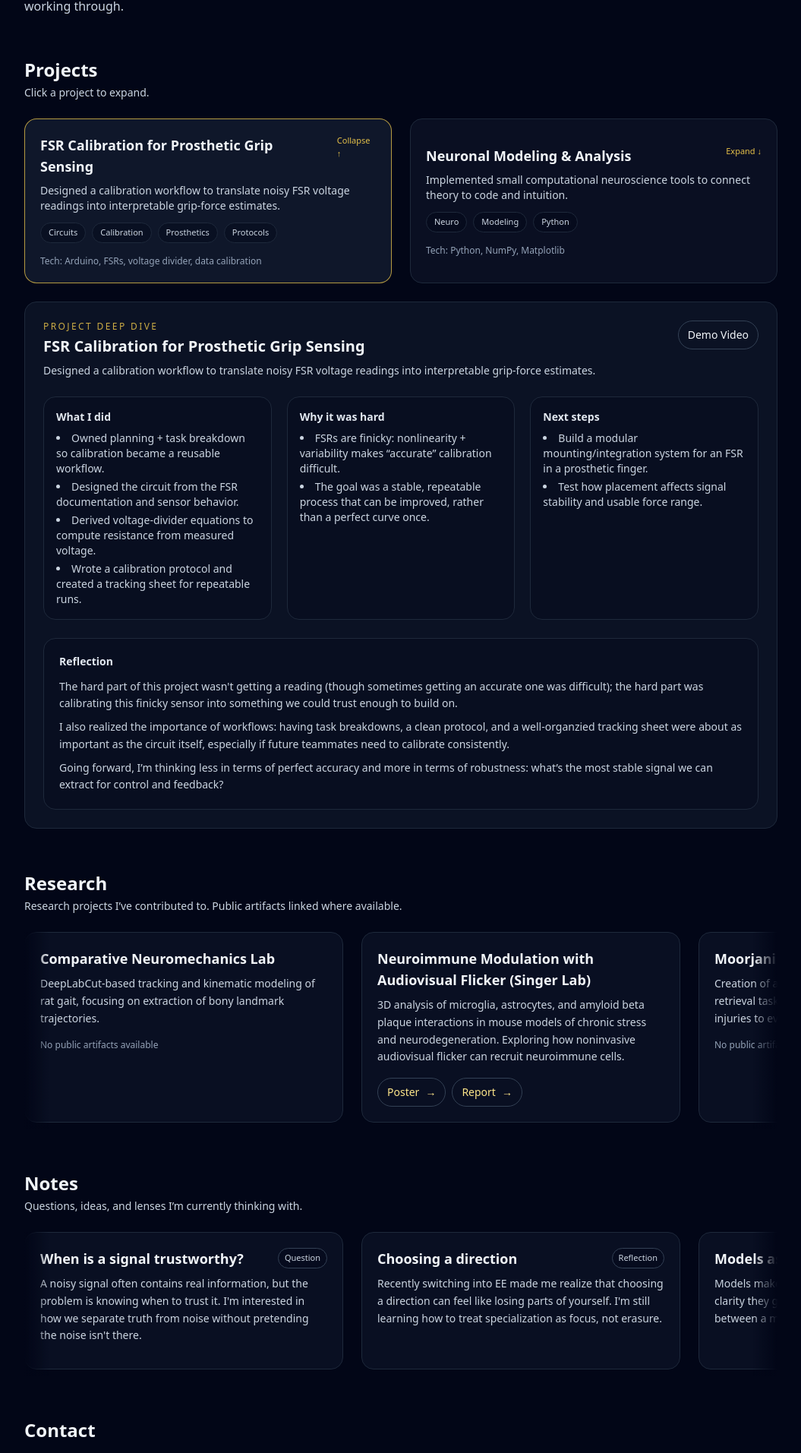
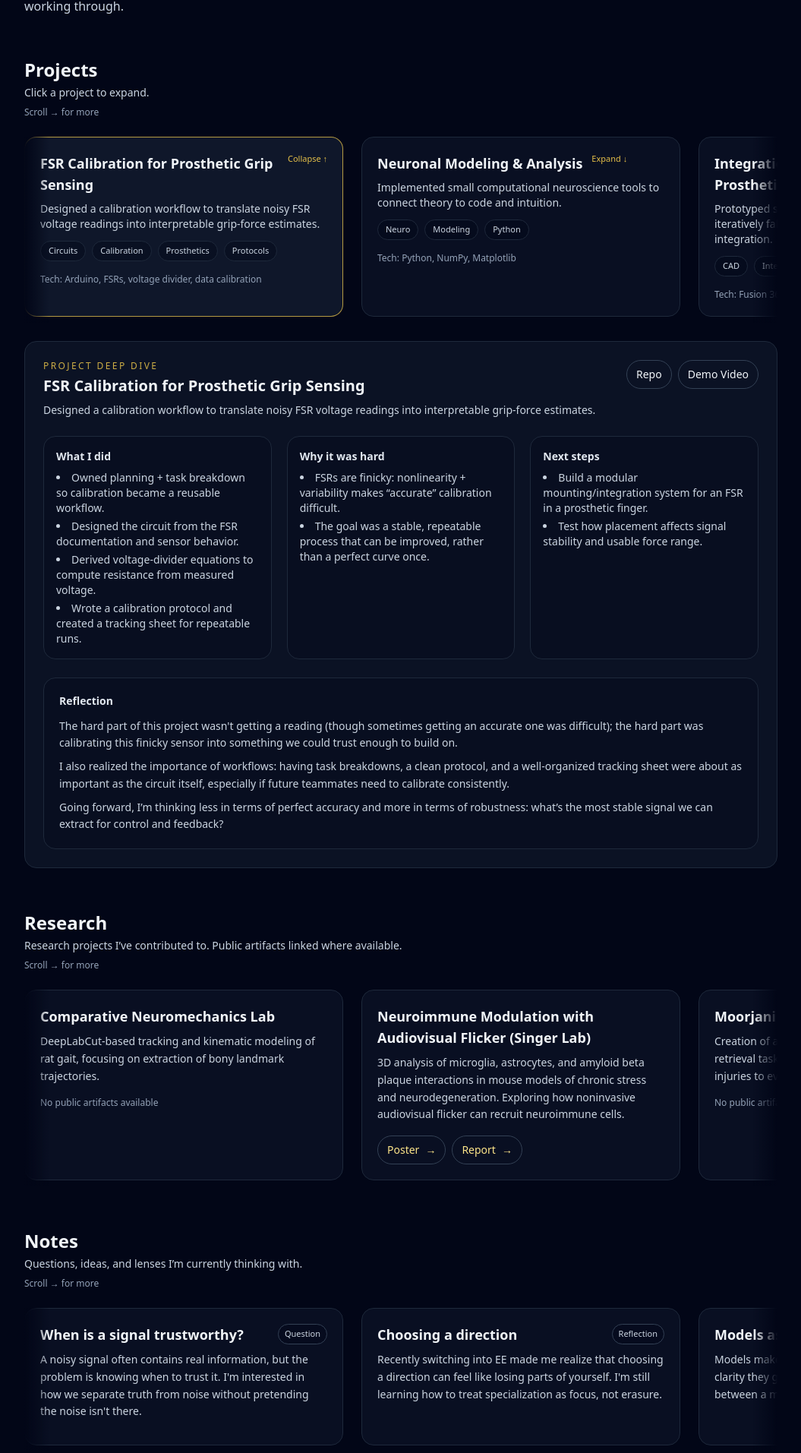
Before and after one commit to kreeethi/kreeethi.github.io, a React (Vite) app: page / in a window 1280 px wide. Shown: the part 332-2245 px from the top of the page at 76% size, without its empty margins (112-1167 px from the left). Built offline with nearby package versions, Linux system fonts and the light colour scheme.

Commit message:
Updated Projects carousel

```diff
--- a/index.html
+++ b/index.html
@@ -4,7 +4,7 @@
     <meta charset="UTF-8" />
     <link rel="icon" type="image/svg+xml" href="/vite.svg" />
     <meta name="viewport" content="width=device-width, initial-scale=1.0" />
-    <title>kreeethi.github.io</title>
+    <title>Krithi Iyer</title>
   </head>
   <body>
     <div id="root"></div>
--- a/src/App.jsx
+++ b/src/App.jsx
@@ -13,7 +13,7 @@ const projects = [
     tags: ["Circuits", "Calibration", "Prosthetics", "Protocols"],
     tech: "Arduino, FSRs, voltage divider, data calibration",
     links: [
-      // { label: "Repo", href: "https://github.com/..." },
+      { label: "Repo", href: "https://github.com/kreeethi/fsr-calibration" },
       // { label: "Calibration Protocol (PDF)", href: "/files/fsr-protocol.pdf" },
       { label: "Demo Video", href: "https://youtu.be/62SAwx68mfI?si=2xxjBSnZVEQOxt-A" },
     ],
@@ -46,7 +46,7 @@ const projects = [
       heading: "Reflection",
       paragraphs: [
         "The hard part of this project wasn't getting a reading (though sometimes getting an accurate one was difficult); the hard part was calibrating this finicky sensor into something we could trust enough to build on.",
-        "I also realized the importance of workflows: having task breakdowns, a clean protocol, and a well-organzied tracking sheet were about as important as the circuit itself, especially if future teammates need to calibrate consistently.",
+        "I also realized the importance of workflows: having task breakdowns, a clean protocol, and a well-organized tracking sheet were about as important as the circuit itself, especially if future teammates need to calibrate consistently.",
         "Going forward, I’m thinking less in terms of perfect accuracy and more in terms of robustness: what’s the most stable signal we can extract for control and feedback?",
       ],
     },
@@ -93,6 +93,54 @@ const projects = [
       paragraphs: [
         "I like projects like this because they force clarity: if I can’t explain the behavior with a plot and a few sentences, I don’t really understand it.",
         "This is my sandbox for building intuition that I can later bring into real neural signals and closed-loop systems.",
+      ],
+    },
+  },
+
+  {
+    id: "arm-band",
+    title: "Integration of Vibration Motors for Prosthetic Haptic Feedback",
+    highlight:
+      "Prototyped spring-cord lock mechanism and an iteratively fabricated arm band for haptic feedback integration.",
+    tags: ["CAD", "Integration", "Prosthetics", "Prototyping"],
+    tech: "Fusion 360, Neoprene, 3D Printing, Bambu Studio, Sewing",
+    links: [
+      { label: "Design Sketches", href: "/projects/arm-band/prototype-design.pdf" },
+      // { label: "Calibration Protocol (PDF)", href: "/files/fsr-protocol.pdf" },
+      // { label: "Demo Video", href: "https://youtu.be/62SAwx68mfI?si=2xxjBSnZVEQOxt-A" },
+    ],
+    sections: [
+      {
+        heading: "What I did",
+        bullets: [
+          "Brainstormed spring-cord locking mechanism for secure and adjustable integration of vibration motors.",
+          "Created initial design sketches and prototyping diagrams.",
+          "Modified a related CAD model to meet functional constraints.",
+          "Sewed and iterated through multiple arm-band prototypes, adapting techniques to handle neoprene's material qualities.",
+        ],
+      },
+      {
+        heading: "Design challenges",
+        bullets: [
+          "Material trade-offs: Neoprene is ideal for comfort and flexibility, but is difficult to sew.",
+          "Comfort vs. stability: Ensuring secure attachment without leading to discomfort or restricted movement.",
+          "Integration: Everything was very small. Fitting motors, wiring, and the locking mechanism into something compact was challenging.",
+        ],
+      },
+      {
+        heading: "Outcome",
+        bullets: [
+          "Produced a functional prototype that was used for testing of the vibration motors.",
+          "Established a modular mechanical design that could be easily further developed for future iterations.",
+        ],
+      },
+    ],
+    reflection: {
+      heading: "Reflection",
+      paragraphs: [
+        "I learned how important designing and documenting different ideas/prototypes was. Even though the spring-cord lock mechanism was not the final version, an earlier design I had developed (sliding track) was used.",
+        "Small mechanical and material decisions compound in wearable systems.",
+        "We made changes to the arm band almost weekly. Iterating both physically and in CAD was essential to understand comfort and functionality.",
       ],
     },
   },
@@ -201,7 +249,7 @@ function App() {
 
   const projectTileWidth = useMemo(() => {
     // When carousel, use fixed card width; when not, let them stretch nicely
-    return projectsUseCarousel ? "w-[320px] md:w-[360px]" : "w-full";
+    return projectsUseCarousel ? "w-[340px] md:w-[420px]" : "w-full";
   }, [projectsUseCarousel]);
 
   return (
@@ -272,6 +320,9 @@ function App() {
             <p className="text-sm text-slate-300 mt-1">
               Click a project to expand.
             </p>
+            <p className="text-xs text-slate-400 mt-2">
+              Scroll → for more
+            </p>
           </div>
 
           {/* Project tiles:*/}
@@ -281,7 +332,7 @@ function App() {
               <div className="pointer-events-none absolute right-0 top-0 h-full w-8 bg-gradient-to-l from-slate-950 to-transparent" />
 
               <div
-                className="hide-scrollbar flex gap-6 overflow-x-auto pb-2 px-2 scroll-smooth snap-x snap-mandatory"
+                className="hide-scrollbar flex items-stretch gap-6 overflow-x-auto pb-2 px-2 scroll-smooth snap-x snap-mandatory"
                 style={{ WebkitOverflowScrolling: "touch" }}
               >
                 {projects.map((p) => {
@@ -291,18 +342,20 @@ function App() {
                     <button
                       key={p.id}
                       onClick={() => setExpandedId(isOpen ? null : p.id)}
-                      className={`snap-start shrink-0 ${projectTileWidth} text-left rounded-2xl border p-5 transition-all ${
+                      className={`snap-start shrink-0 self-stretch w-[320px] md:w-[420px] flex flex-col text-left rounded-2xl border p-5 transition-all ${
                         isOpen
                           ? "border-amber-300/70 bg-slate-900"
                           : "border-slate-800 bg-slate-900/60 hover:bg-slate-900 hover:border-slate-600"
                       }`}
+
                     >
-                      <div className="flex items-start justify-between gap-4">
-                        <h3 className="font-semibold text-base md:text-lg leading-snug">
+                      <div className="flex items-start justify-between gap-3">
+                        <h3 className="min-w-0 font-semibold text-base md:text-lg leading-snug">
                           {p.title}
                         </h3>
-                        <span className="text-[11px] text-amber-300/90">
-                          {isOpen ? "Open ✓" : "Open →"}
+
+                        <span className="shrink-0 whitespace-nowrap text-[11px] text-amber-300/90">
+                          {isOpen ? "Collapse ↑" : "Expand ↓"}
                         </span>
                       </div>
 
@@ -454,6 +507,9 @@ function App() {
             <p className="text-sm text-slate-300 mt-1">
               Research projects I’ve contributed to. Public artifacts linked where available.
             </p>
+            <p className="text-xs text-slate-400 mt-2">
+              Scroll → for more
+            </p>
           </div>
 
           {/* Research tiles:
@@ -546,6 +602,9 @@ function App() {
             <p className="text-sm text-slate-300 mt-1">
               Questions, ideas, and lenses I’m currently thinking with.
             </p>
+            <p className="text-xs text-slate-400 mt-2">
+              Scroll → for more
+            </p>
           </div>
 
           <div className="relative">
@@ -633,7 +692,7 @@ function App() {
         </section>
 
         <footer className="border-t border-slate-800 pt-4 text-xs text-slate-500">
-          © {new Date().getFullYear()} Krithi Iyer.
+          © {new Date().getFullYear()} Krithi Iyer. Created with React & Tailwind CSS.
         </footer>
       </div>
     </div>
```
Also changed, not shown: 1 other file (tests, documents, lock files or other folders).
